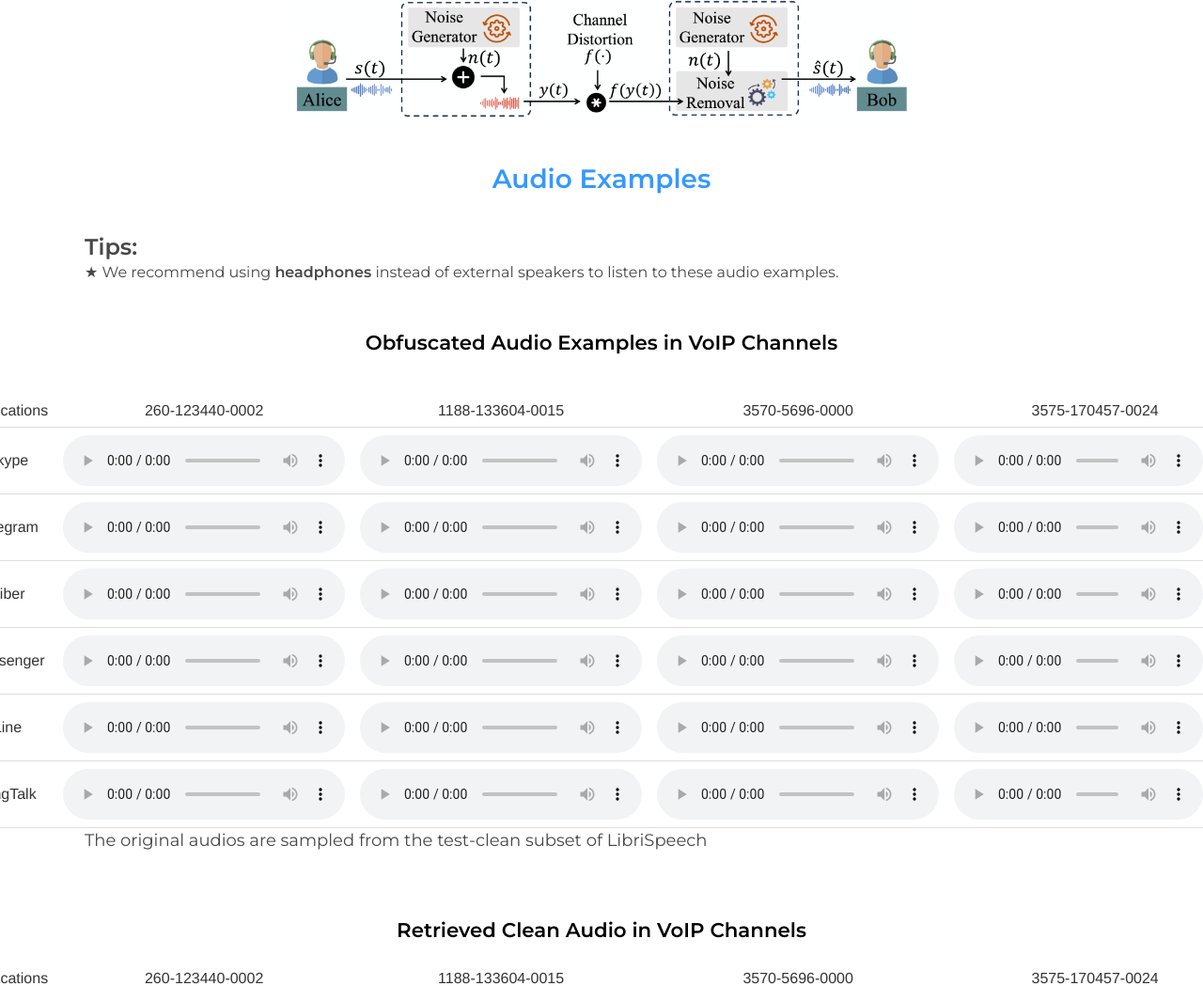
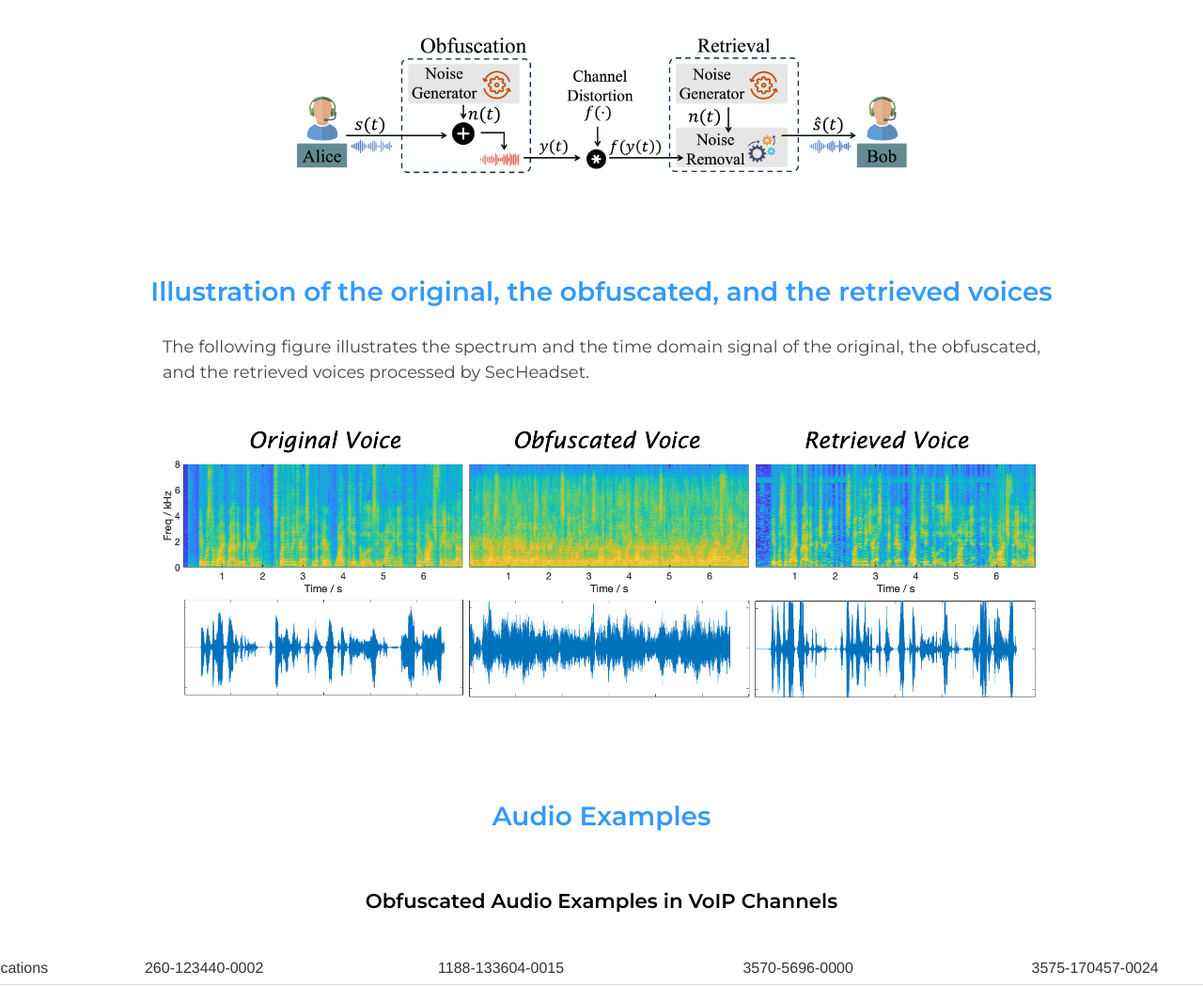
Before and after one commit to SecHeadset/SecHeadset.github.io, a plain HTML site: page index.html in a window 1280 px wide. Shown: the part 1025-2074 px from the top of the page at 94% size. Drawn offline with nearby package versions, Linux system fonts and the light colour scheme.

Commit message:
update_demo

```diff
--- a/index.html
+++ b/index.html
@@ -31,6 +31,10 @@
 
     </div>
 
+    <br>
+    <br>
+    <br>
+
     <h2> Basic Idea </h2>
     <div class ="boxed">
         <!-- Intro -->
@@ -45,17 +49,33 @@
 
     </div>
 
+    <br>
+    <br>
+    <br>
+
+    <h2> Illustration of the original, the obfuscated, and the retrieved voices </h2>
+    <div class ="boxed">
+        <!-- Intro -->
+        <p> The following figure illustrates the spectrum and the time domain signal of the original, the obfuscated, and the retrieved voices processed by SecHeadset.
+
+        </p>
+    </div>
+
+    <div class ="boxed">
+        <!--img src="assets/introduction_system.pdf" width="800px" height="300px"-->
+        <img src="assets/blog_demo.png", style="height: auto; width: 100%">
+
+    </div>
+
+    <br>
+    <br>
+    <br>
+
+
+
     <!-- <h2> Spectrogram Examples </h2> -->
 
     <h2> Audio Examples </h2>
-
-    <br>
-    <p>
-        <font size="5"> <b>Tips:</b> </font>
-        <br>
-        <font size="3"> &#9733 We recommend using <b>headphones</b> instead of external speakers to listen to these audio examples. </font>
-
-    </p>
 
     <br>
 
```
Also changed, not shown: assets/blog_demo.png (added), 2 other files.
